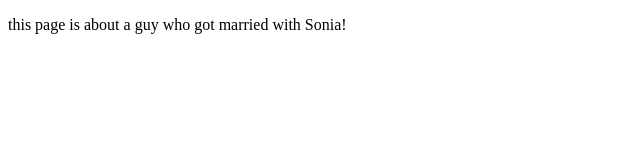
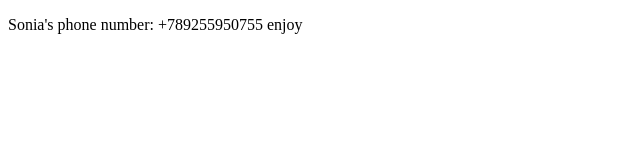
Before and after one commit to lorenzo-gennero/nicolashueber, a plain HTML site: page index.html in a window 1280 px wide. Shown: the whole page, without its empty margins (0-640 px from the left). Drawn offline with Linux system fonts and the light colour scheme.

Commit message:
Update index.html

```diff
--- a/index.html
+++ b/index.html
@@ -8,8 +8,7 @@
 </head>
 <body>
     <p>
-    this page is about a guy who got married with Sonia!
-
-    </p>
+    Sonia's phone number: +789255950755 enjoy
+   </p>
 </body>
 </html>
```
